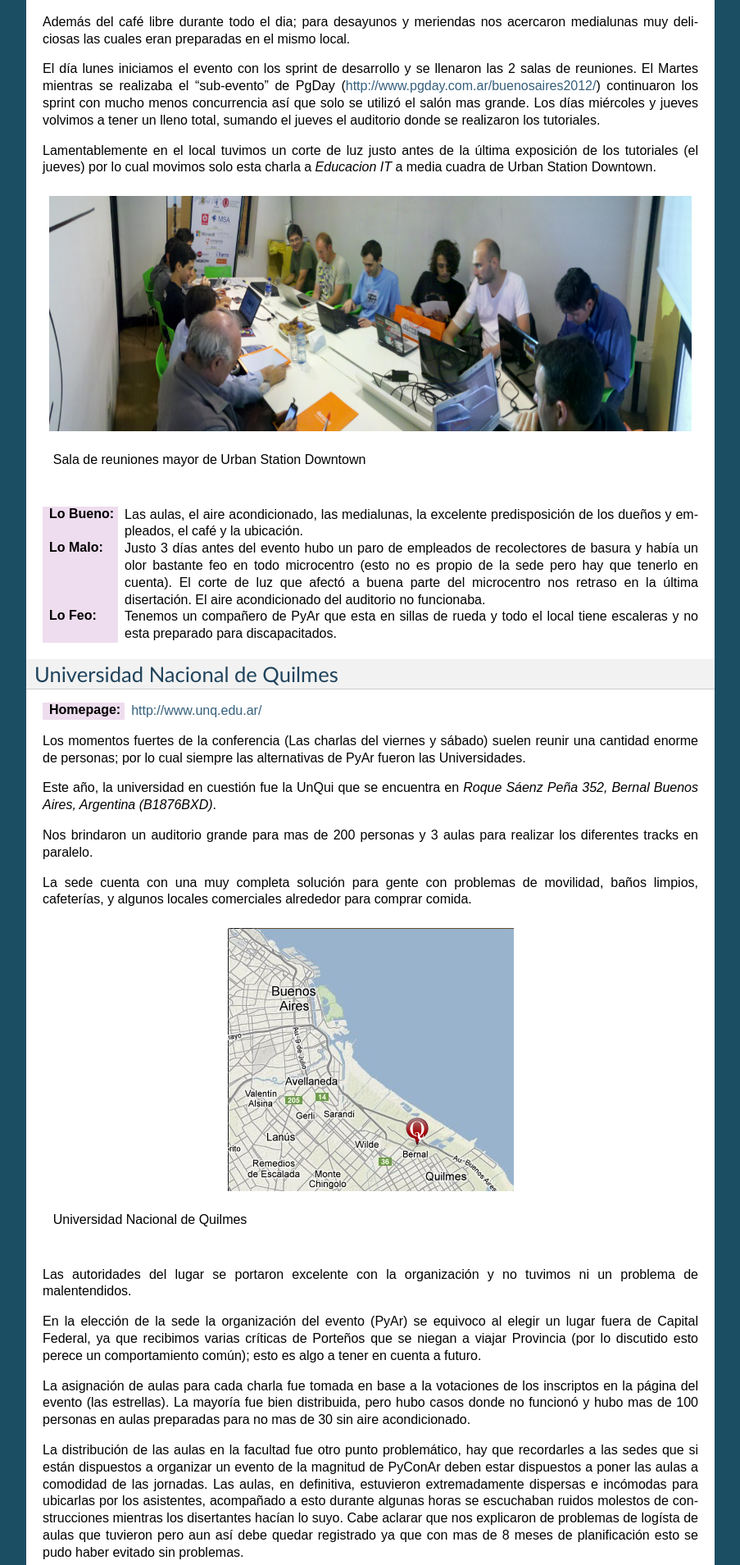
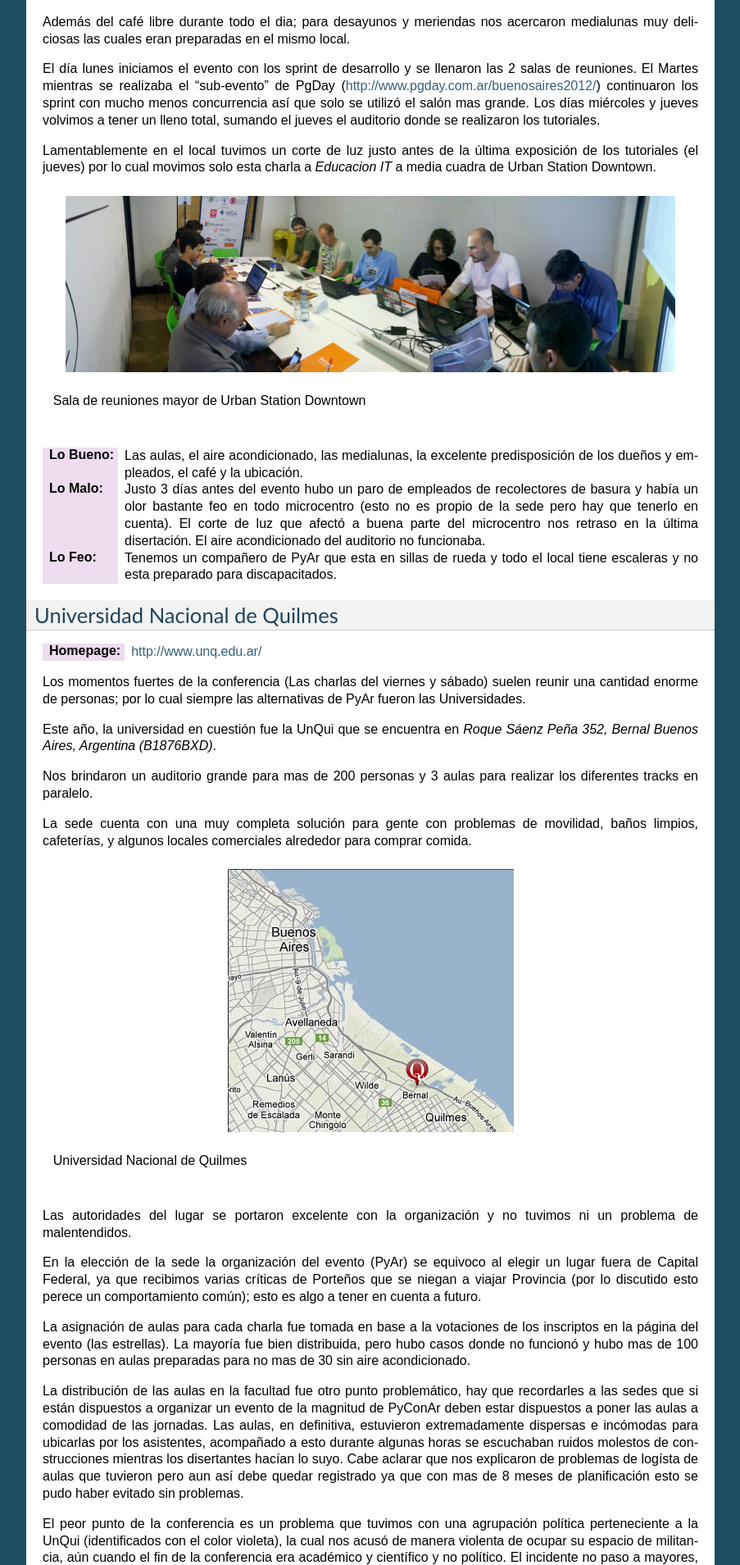
Before and after one commit to leliel12/pyconar20012_postmortem, a Sphinx documentation site: the page built from source/lasede.rst, in a window 1280 px wide. Shown: the part 1208-3117 px from the top of the page at 82% size, without its empty margins (198-1101 px from the left). Built offline with Sphinx 7.4.7, drawn with Linux system fonts in a browser that asks for light colours; pages that are not in the unit, such as notebooks, are missing from menus.

Commit message:
added sizes track lasede

```diff
--- a/source/lasede.rst
+++ b/source/lasede.rst
@@ -41,13 +41,12 @@
 tutoriales el local Downtown de la franquicia que se encuentra en
 *Maipú 547 - Microcentro - Buenos Aires*
 
-.. only:: html
+.. figure:: lasede/lasede_urban.png
+    :scale: 75 %
+    :align: center
 
-    .. figure:: lasede/lasede_urban.png
-        :scale: 75 %
-        :align: center
+    Ubicación de Sede Downtown de Urban Station.
 
-        Ubicación de Sede Downtown de Urban Station.
 
 Urban Station nos brindo:
     - 2 salas de reunion para 14 personas
@@ -72,7 +71,15 @@
 .. only:: html
 
     .. figure:: lasede/lasede_urban2.jpg
-        :scale: 20 %
+        :scale: 15 %
+        :align: center
+
+        Sala de reuniones mayor de Urban Station Downtown
+
+.. only:: latex
+
+    .. figure:: lasede/lasede_urban2.jpg
+        :scale: 100 %
         :align: center
 
         Sala de reuniones mayor de Urban Station Downtown
@@ -109,13 +116,12 @@
 movilidad, baños limpios, cafeterías, y algunos locales comerciales alrededor
 para comprar comida.
 
-.. only:: html
+.. figure:: lasede/lasede_quilmes.png
+    :scale: 100 %
+    :align: center
 
-    .. figure:: lasede/lasede_quilmes.png
-        :scale: 100 %
-        :align: center
+    Universidad Nacional de Quilmes
 
-        Universidad Nacional de Quilmes
 
 Las autoridades del lugar se portaron excelente con la organización y no tuvimos
 ni un problema de malentendidos.
@@ -151,7 +157,15 @@
 .. only:: html
 
     .. figure:: lasede/grupal.jpg
-        :scale: 65 %
+        :scale: 40 %
+        :align: center
+
+        Foto grupal al cierre del evento en el auditorio de la UnQui
+
+.. only:: latex
+
+    .. figure:: lasede/grupal.jpg
+        :scale: 75 %
         :align: center
 
         Foto grupal al cierre del evento en el auditorio de la UnQui
```
Also changed, not shown: 1 other file.
